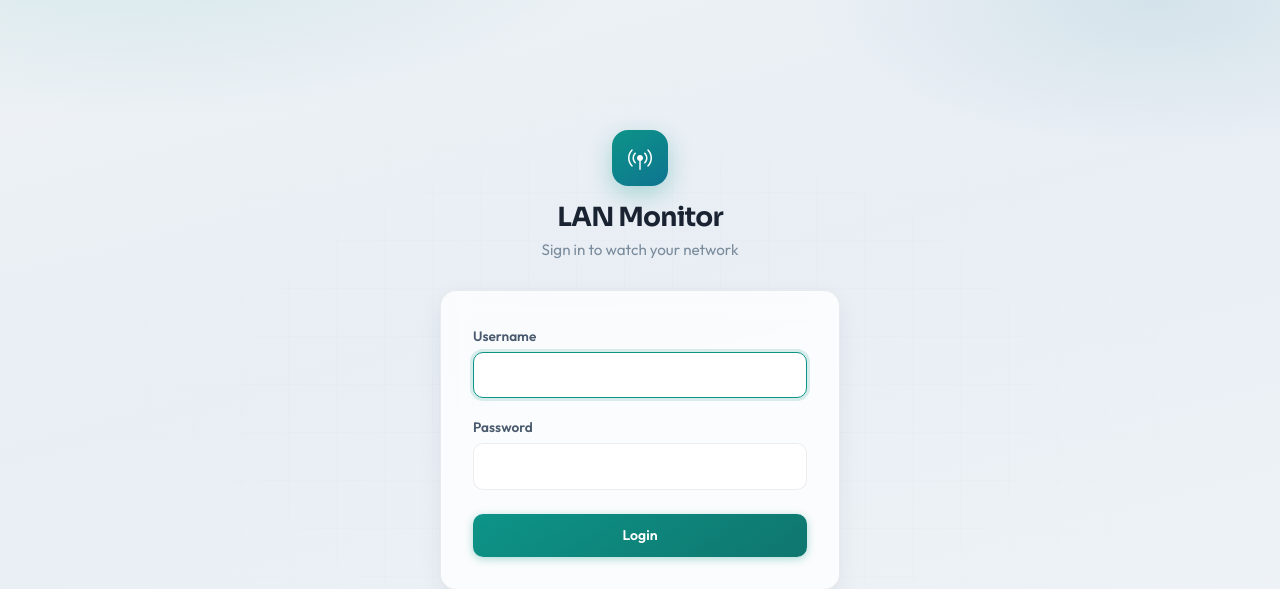
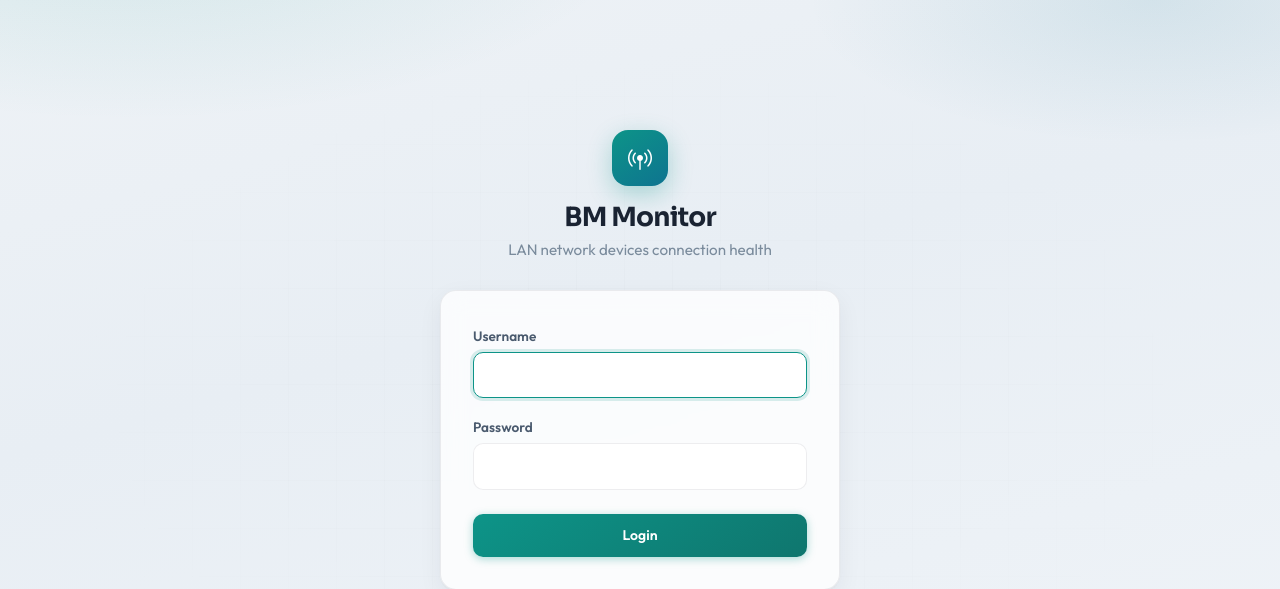
Before and after one commit to MayurBhowad/bm_office_device_mapper, a Django app: page /login/?next=/ in a window 1280 px wide. Shown: the top 589 px of the page. Run offline with Django 5.2, Linux system fonts and the light colour scheme.

Commit message:
change Brand title

```diff
--- a/templates/base.html
+++ b/templates/base.html
@@ -3,7 +3,7 @@
 <head>
     <meta charset="UTF-8">
     <meta name="viewport" content="width=device-width, initial-scale=1">
-    <title>{% block title %}LAN Monitor{% endblock %}</title>
+    <title>{% block title %}BM Monitor{% endblock %}</title>
     <link rel="preconnect" href="https://fonts.googleapis.com">
     <link rel="preconnect" href="https://fonts.gstatic.com" crossorigin>
     <link href="https://fonts.googleapis.com/css2?family=IBM+Plex+Mono:wght@400;500&family=Outfit:wght@400;500;600;700&family=Sora:wght@500;600;700&display=swap" rel="stylesheet">
@@ -339,8 +339,8 @@
                 <a class="brand" href="{% url 'dashboard' %}">
                     <span class="brand-mark"><i class="bi bi-broadcast-pin"></i></span>
                     <span class="brand-text">
-                        <span class="brand-name">LAN Monitor</span>
-                        <span class="brand-tag">Network health</span>
+                        <span class="brand-name">BM Monitor</span>
+                        <span class="brand-tag">LAN network devices connection health</span>
                     </span>
                 </a>
                 <div class="topbar-actions">
--- a/templates/devices/dashboard.html
+++ b/templates/devices/dashboard.html
@@ -1,5 +1,5 @@
 {% extends "base.html" %}
-{% block title %}Dashboard - LAN Monitor{% endblock %}
+{% block title %}Dashboard - BM Monitor{% endblock %}
 
 {% block extra_css %}
 <style>
--- a/templates/devices/device_confirm_delete.html
+++ b/templates/devices/device_confirm_delete.html
@@ -1,5 +1,5 @@
 {% extends "base.html" %}
-{% block title %}Delete {{ device.name }} - LAN Monitor{% endblock %}
+{% block title %}Delete {{ device.name }} - BM Monitor{% endblock %}
 {% block content %}
 <div class="row justify-content-center">
     <div class="col-md-6 col-lg-5">
--- a/templates/devices/device_form.html
+++ b/templates/devices/device_form.html
@@ -1,5 +1,5 @@
 {% extends "base.html" %}
-{% block title %}{{ title }} - LAN Monitor{% endblock %}
+{% block title %}{{ title }} - BM Monitor{% endblock %}
 {% block content %}
 <div class="row justify-content-center">
     <div class="col-md-7 col-lg-6">
--- a/templates/registration/login.html
+++ b/templates/registration/login.html
@@ -1,5 +1,5 @@
 {% extends "base.html" %}
-{% block title %}Login - LAN Monitor{% endblock %}
+{% block title %}Login - BM Monitor{% endblock %}
 {% block extra_css %}
 <style>
     .login-wrap {
@@ -54,8 +54,8 @@
     <div class="login-panel">
         <div class="login-hero">
             <div class="mark"><i class="bi bi-broadcast-pin"></i></div>
-            <h1>LAN Monitor</h1>
-            <p>Sign in to watch your network</p>
+            <h1>BM Monitor</h1>
+            <p>LAN network devices connection health</p>
         </div>
         <div class="form-panel">
             {% if form.errors %}
```
